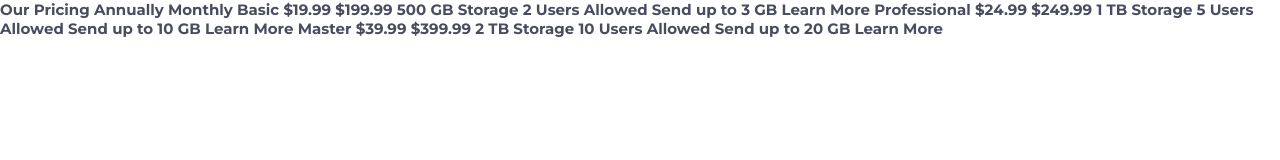
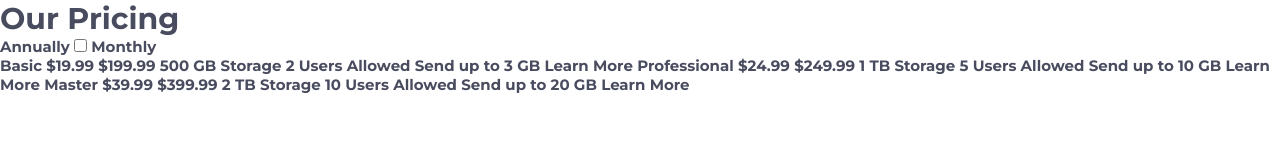
Before and after one commit to AriaFeather/Price-Component, a website: page index.html in a window 1280 px wide. Drawn offline with Linux system fonts and the light colour scheme.

Commit message:
Added Base Html for Header

```diff
--- a/index.html
+++ b/index.html
@@ -14,10 +14,19 @@
 
 </head>
 <body>
-
-  Our Pricing
-  Annually
-  Monthly
+  <header class="header">
+    <div class="header__box">
+      <h1 class="header__heading">Our Pricing</h1>
+      <p class="header__options">
+        <span class="">Annually</span>
+        <label for="checkbox">
+          <input type="checkbox" name="" id="text-toggle" onclick="toggleText()">
+          <span class="switch round"></span>
+        </label>
+        <span class="">Monthly</span>
+      </p>
+    </div>
+  </header>
 
   Basic
   &dollar;19.99
```
